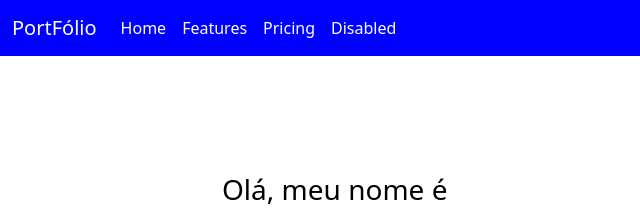
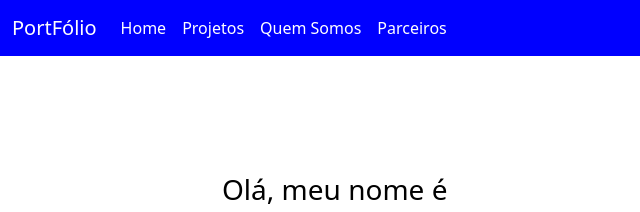
Before and after one commit to DUNDAKI/portfolio2022, a plain HTML site: page index.html in a window 1280 px wide. Shown: the top 212 px of the page, 0-640 px from the left. Drawn offline with nearby package versions, Linux system fonts and the light colour scheme.

Commit message:
confirmando commit

```diff
--- a/index.html
+++ b/index.html
@@ -12,6 +12,7 @@
 
 <body>
   <!-- -->
+  <header>
     <nav class="navbar navbar-expand-lg navbar-light ">
       <div class="container-fluid">
         <a class="navbar-brand" href="#">PortFólio</a>
@@ -25,18 +26,21 @@
               <a class="nav-link active" aria-current="page" href="#">Home</a>
             </li>
             <li class="nav-item">
-            <a class="nav-link" href="#">Features</a>
+              <a class="nav-link" href="#">Projetos</a>
             </li>
             <li class="nav-item">
-            <a class="nav-link" href="#">Pricing</a>
+              <a class="nav-link" href="#">Quem Somos</a>
             </li>
             <li class="nav-item">
-            <a class="nav-link disabled" href="#" tabindex="-1" aria-disabled="true">Disabled</a>
+              <a class="nav-link" href="#">Parceiros</a>
             </li>
+
+
           </ul>
         </div>
       </div>
     </nav>
+  </header>
 
 
   <div class="container ">
```
Lines whose indentation alone changed are shown as unchanged.
